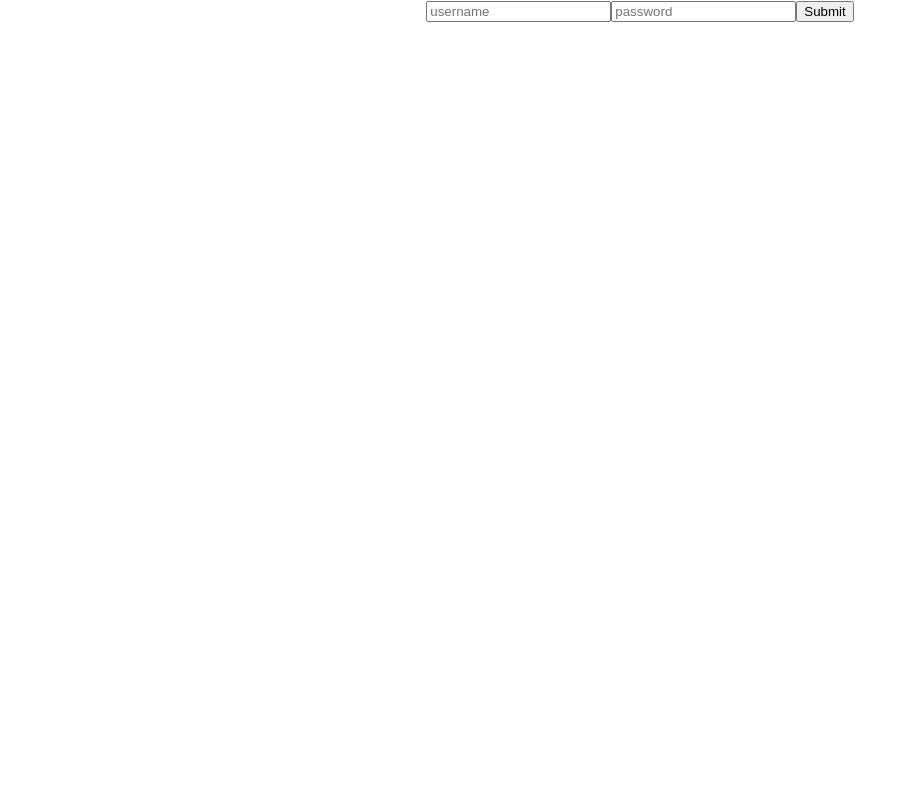
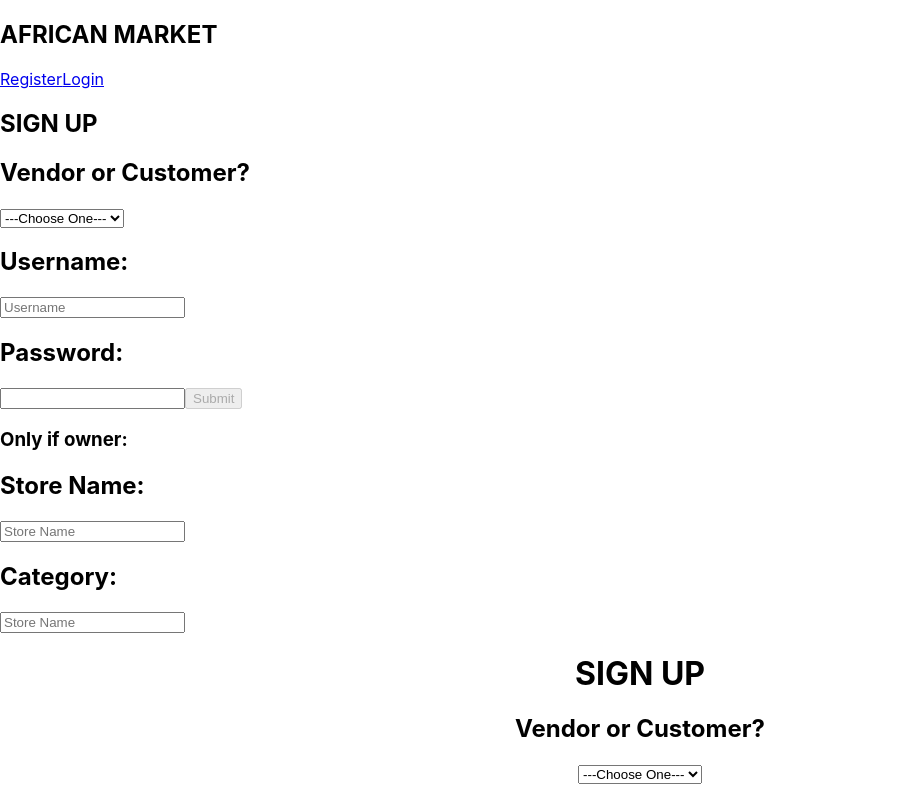
Before and after one commit to declan-casey/africanMarket, a React (Create React App) app in the folder africanmarket/: page /register in a window 1280 px wide. Shown: the top 800 px of the page, without its empty margins (0-917 px from the left). Built offline with nearby package versions, Linux system fonts and the light colour scheme.

Commit message:
Register form + schema, browser router set linking, header

```diff
--- a/africanmarket/package.json
+++ b/africanmarket/package.json
@@ -7,9 +7,11 @@
     "@testing-library/react": "^11.2.2",
     "@testing-library/user-event": "^12.6.0",
     "axios": "^0.21.1",
+    "browser-router": "^0.2.0",
     "react": "^17.0.1",
     "react-dom": "^17.0.1",
     "react-redux": "^7.2.2",
+    "react-router-dom": "^5.2.0",
     "react-scripts": "4.0.1",
     "redux": "^4.0.5",
     "styled-components": "^5.2.1",
--- a/africanmarket/src/App.js
+++ b/africanmarket/src/App.js
@@ -1,11 +1,17 @@
 import './App.css';
-import Login from './components/Login';
+// import Login from './components/Login';
+import Register from './components/Register';
+import {BrowserRouter as Router} from 'react-router-dom';
+import Header from './components/Header';
 
 function App() {
   return (
-    <div className="App">
-      <Login />
-    </div>
+    <Router>
+      <Header />
+      <div className="App">
+          <Register />
+      </div>
+    </Router>
   );
 }
 
--- /dev/null
+++ b/africanmarket/src/components/Header.js
@@ -0,0 +1,25 @@
+import React from 'react';
+import { Link, Switch, Route } from 'react-router-dom';
+import Register from './Register';
+// import Home from './Home';
+import Login from './Login';
+// import styled from 'styled-components';
+
+const Header = () => {
+    return (
+        <nav>
+            <h1>AFRICAN MARKET</h1>
+            <Link to='/register'>Register</Link>
+            {/* <Link to='/'>Home</Link> */}
+            <Link to='/login'>Login</Link>
+
+            <Switch>
+                <Route path="/register" component={Register} />
+                {/* <Route exact path="/" component={Home} /> */}
+                <Route path='/login' component={Login} />
+            </Switch>
+        </nav>
+    )
+}
+
+export default Header;
--- a/africanmarket/src/components/Login.js
+++ b/africanmarket/src/components/Login.js
@@ -1,15 +1,17 @@
-import React, {useState} from 'react';
-import axios from 'axios';
-// import { useHistory } from 'react-router-dom';
+import React, { useState } from "react";
+import axios from "axios";
+import { useHistory } from "react-router-dom";
+// import styled from "styled-components";
 // import * as yup from 'yup';
+
 const initialFormValues = {
-
   username: "",
   password: "",
+};
 
-}
 const Login = (props) => {
-    // const history = useHistory();
+  const history = useHistory();
+
   const [formValues, setFormValues] = useState(initialFormValues);
   // const [error, setError] = useState("")
 
@@ -22,31 +24,30 @@ const Login = (props) => {
 
   const submit = (e) => {
     e.preventDefault();
+    axios
+      .post(
+        "https://bw-african-marketplace-app.herokuapp.com/api/login",
+        formValues
+      )
+      .then((res) => {
+        console.log(res);
+        if (res.data.type === "diner") {
+          localStorage.setItem("user", res.data.diner.dinerId);
+        }
+        if (res.data.type === "operator") {
+          localStorage.setItem("user", res.data.operator.operatorId);
+        }
+        localStorage.setItem("roleId", res.data.type);
+        localStorage.setItem("token", res.data.token);
+        history.push("/dashboard");
+        // need some if + then logic to decide which endpoint to sent post request to
 
-        // axios
-        //   .post('https://food-truck-trackr-api.herokuapp.com/api/auth/login', formValues)
-        //   .then((res) => {
-        //     console.log(res);
-        //     if (res.data.type === 'diner') {
-        //       localStorage.setItem('user', res.data.diner.dinerId)
-        //     }
-        //     if (res.data.type === 'operator') {
-        //       localStorage.setItem('user', res.data.operator.operatorId)
-        //     }
-        //     localStorage.setItem('roleId', res.data.type)
-        //     localStorage.setItem('token', res.data.token)
-        //     history.push('/dashboard')
-
-
-            // need some if + then logic to decide which endpoint to sent post request to
         // window.localStorage.setItem("token", res.data.payload);
         // props.history.push("/bubblepage");
-
-
-        //   })
-        //   .catch((err) => {
-        //     console.log(err);
-        //   });
+      })
+      .catch((err) => {
+        console.log(err);
+      });
   };
   return (
     <div className="body">
@@ -71,5 +72,5 @@ const Login = (props) => {
       </div>
     </div>
   );
-}
+};
 export default Login
--- /dev/null
+++ b/africanmarket/src/components/Register.js
@@ -0,0 +1,219 @@
+import React, { useState, useEffect } from "react";
+import axios from "axios";
+import { useHistory } from "react-router-dom";
+// import styled from "styled-components";
+import registerSchema from "../registration/registerSchema";
+import * as yup from "yup";
+
+const initialFormValues = {
+    username: "",
+    password: "",
+    store_name: "",
+    store_category: "",
+};
+const initialFormErrors = {
+    username: "",
+    password: "",
+    store_name: "",
+    store_category: "",
+};
+
+const Register = () => {
+  const history = useHistory();
+  const [formValues, setFormValues] = useState(initialFormValues);
+  const [formErrors, setFormErrors] = useState(initialFormErrors);
+  const [disabled, setDisabled] = useState(true);
+
+  useEffect(() => {
+    console.log("The form has recieved a change thru input");
+    registerSchema
+      .isValid(formValues)
+      .then((valid) => {
+        setDisabled(!valid);
+      })
+      .catch((err) => alert(err));
+  }, [formValues]);
+
+  const handleChange = (e) => {
+    const name = e.target.name;
+    const value = e.target.value;
+
+    yup
+      .reach(registerSchema, name)
+      .validate(value)
+      .then((valid) => {
+        setFormErrors({
+          ...formErrors,
+          [name]: "",
+        });
+      })
+      .catch((err) => {
+        setFormErrors({
+          ...formErrors,
+          [name]: err.errors[0],
+        });
+      });
+    setFormValues({
+      ...formValues,
+      [name]: value,
+    });
+  };
+
+  const submit = (e) => {
+    e.preventDefault();
+    const submitValues = {
+      store_name: formValues.store_name,
+      username: formValues.username,
+      password: formValues.password,
+      store_category: "",
+    };
+    if (formValues.roleId === "1") {
+      axios
+        .post(
+          "https://food-truck-trackr-api.herokuapp.com/api/user",
+          submitValues
+        )
+        .then((res) => {
+          console.log(res);
+          const loginValues = {
+            username: submitValues.username,
+            password: submitValues.password,
+          };
+          console.log(loginValues);
+          axios
+            .post(
+              "https://food-truck-trackr-api.herokuapp.com/api/auth/login",
+              loginValues
+            )
+            .then((res) => {
+              console.log(res);
+              localStorage.setItem("roleId", res.data.type);
+              localStorage.setItem("token", res.data.token);
+              history.push("/dashboard");
+            })
+            .catch((err) => {
+              console.log(err);
+            });
+        })
+        .catch((err) => {
+          console.log(err);
+        });
+    }
+    if (formValues.roleId === "2") {
+      axios
+        .post(
+          "https://bw-african-marketplace-app.herokuapp.com/api/auth/register/owner",
+          submitValues
+        )
+        .then((res) => {
+          console.log(res);
+          const loginValues = {
+            username: submitValues.username,
+            password: submitValues.password,
+          };
+          console.log(loginValues);
+          axios
+            .post(
+              "https://bw-african-marketplace-app.herokuapp.com/api/auth/login",
+              loginValues
+            )
+            .then((res) => {
+              console.log(res);
+              localStorage.setItem("roleId", res.data.type);
+              localStorage.setItem("token", res.data.token);
+              history.push("/dashboard");
+            })
+            .catch((err) => {
+              console.log(err);
+            });
+        })
+        .catch((err) => {
+          console.log(err);
+        });
+    }
+  };
+  return (
+
+        <div>
+            <div>
+                <div className="usernameError">{formErrors.roleId}</div>
+                <div className="store_nameError">{formErrors.store_name}</div>
+                <div className="nameError">{formErrors.username}</div>
+                <div className="passwordError">{formErrors.password}</div>
+            </div>
+            <form onSubmit={submit}>
+                <h1>SIGN UP</h1>
+                <label>
+                <div className="label">
+                    <h2>Vendor or Customer?</h2>
+                </div>
+                <select
+                    id="roleId"
+                    name="roleId"
+                    value={formValues.roleId}
+                    onChange={handleChange}
+                >
+                    <option value="">---Choose One---</option>
+                    <option value="2">Owner</option>
+                    <option value="1">Customer</option>
+                </select>
+                </label>
+                <label>
+                    <div className="label">
+                    <h2>Username:</h2>
+                    </div>
+                    <input
+                    placeholder="Username"
+                    type="text"
+                    name="username"
+                    value={formValues.username}
+                    onChange={handleChange}
+                    />
+                </label>
+                <label>
+                    <div className="label">
+                    <h2>Password:</h2>
+                    </div>
+                    <input
+                    placeholder=""
+                    type="password"
+                    name="password"
+                    value={formValues.password}
+                    onChange={handleChange}
+                    />
+                </label>
+                <button disabled={disabled}>Submit</button>
+                <label>
+                    <br />
+                    <h3>Only if owner:</h3>
+                        <div className="label">
+                            <h2>Store Name:</h2>
+                            <input
+                            placeholder="Store Name"
+                            type="text"
+                            name="store_name"
+                            value={formValues.store_name}
+                            onChange={handleChange}
+                            />
+                        </div>
+                </label>
+                <label>
+                    <div className='label'>
+                        <h2>Category:</h2>
+                        <div className="label">
+                            <input
+                            placeholder="Store Name"
+                            type="text"
+                            name="store_category"
+                            value={formValues.store_category}
+                            onChange={handleChange}
+                            />
+                        </div>
+                    </div>
+                </label>
+
+            </form>
+        </div>
+  );
+};
+export default Register;
--- /dev/null
+++ b/africanmarket/src/registration/registerSchema.js
@@ -0,0 +1,18 @@
+import * as yup from 'yup';
+
+const registerSchema = yup.object().shape({
+    roleId: yup.string().required('must select a role'),
+    username: yup
+        .string()
+        .required('username is required')
+        .min(8, 'username must be 8+ characters'),
+    password: yup
+        .string()
+        .required('password is required')
+        .min(8, 'password must be 8+ characters'),
+    store_name: yup
+        .string(),
+    store_category: yup
+        .string()
+})
+export default registerSchema;
```
Also changed, not shown: 2 other files (tests, documents, lock files or other folders). Lines whose indentation alone changed are shown as unchanged.
